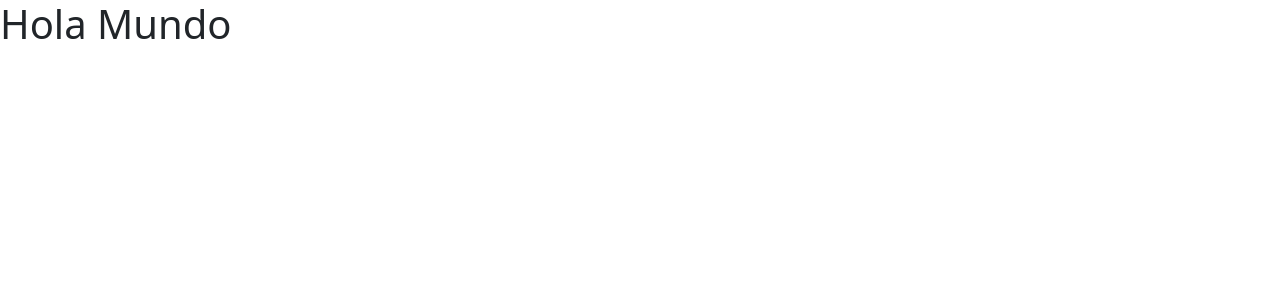
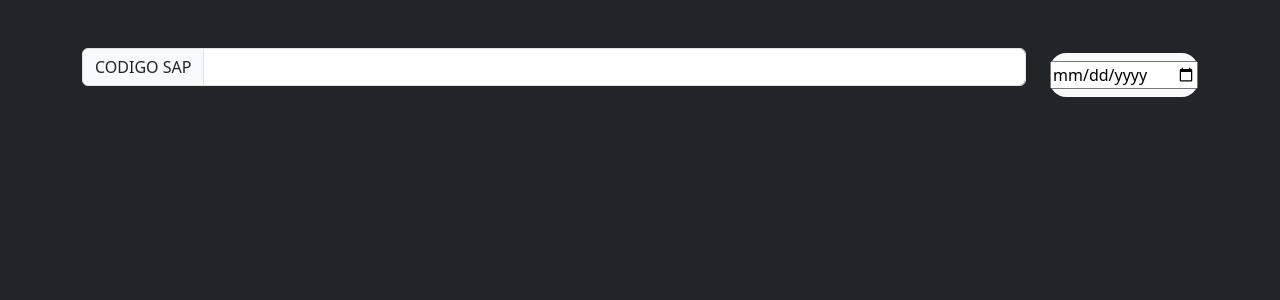
Before and after one commit to leotapiart/appfpc, a React (Vite) app: page / in a window 1280 px wide. Shown: the top 300 px of the page. Built offline with nearby package versions, Linux system fonts and the light colour scheme.

Commit message:
Creación de componentes

```diff
--- a/package.json
+++ b/package.json
@@ -20,10 +20,10 @@
     "@types/react": "^18.3.3",
     "@types/react-dom": "^18.3.0",
     "@vitejs/plugin-react-swc": "^3.5.0",
-    "eslint": "^9.9.0",
-    "eslint-plugin-react": "^7.35.0",
+    "eslint": "^9.11.1",
+    "eslint-plugin-react": "^7.37.1",
     "eslint-plugin-react-hooks": "^5.1.0-rc.0",
-    "eslint-plugin-react-refresh": "^0.4.9",
+    "eslint-plugin-react-refresh": "^0.4.12",
     "globals": "^15.9.0",
     "vite": "^5.4.1"
   }
--- a/src/App.jsx
+++ b/src/App.jsx
@@ -1,8 +1,16 @@
+import ExpirationForm from "./components/ExpirationForm";
+import SearchForm from "./components/SearchForm";
+
 const App = () => {
   return (
-    <div>
-      <h1>Hola Mundo</h1>
-    </div>
+    <main className="bg-dark min-vh-100">
+      <section className="container text-light py-5 flex">
+        <section className="d-flex justify-content-center gap-4 align-items-center">
+          <SearchForm />
+          <ExpirationForm />
+        </section>
+      </section>
+    </main>
   );
 };
 
--- /dev/null
+++ b/src/components/ExpirationForm.jsx
@@ -0,0 +1,9 @@
+const ExpirationForm = () => {
+  return (
+    <article className="py-2 bg-light rounded-4">
+      <input type="date" value={10 - 12 - 2024} className="calendar" />
+    </article>
+  );
+};
+
+export default ExpirationForm;
--- /dev/null
+++ b/src/components/ProductInfoTable.jsx
@@ -0,0 +1,5 @@
+const ProductInfoTable = () => {
+    return <div>ProductInfoTable</div>
+}
+
+export default ProductInfoTable
--- /dev/null
+++ b/src/components/ProductListView.jsx
@@ -0,0 +1,5 @@
+const ProductListView = () => {
+    return <div>ProductListView</div>
+}
+
+export default ProductListView
--- /dev/null
+++ b/src/components/SearchForm.jsx
@@ -0,0 +1,12 @@
+const SearchForm = () => {
+  return (
+    <article className="input-group mb-3">
+      <span className="input-group-text" id="basic-addon1">
+        CODIGO SAP
+      </span>
+      <input type="text" className="form-control" />
+    </article>
+  );
+};
+
+export default SearchForm;
--- /dev/null
+++ b/src/components/SearchResultsList.jsx
@@ -0,0 +1,5 @@
+const SearchResultsList = () => {
+    return <div>SearchResultsList</div>
+}
+
+export default SearchResultsList
```
Also changed, not shown: 1 other file (tests, documents, lock files or other folders).
